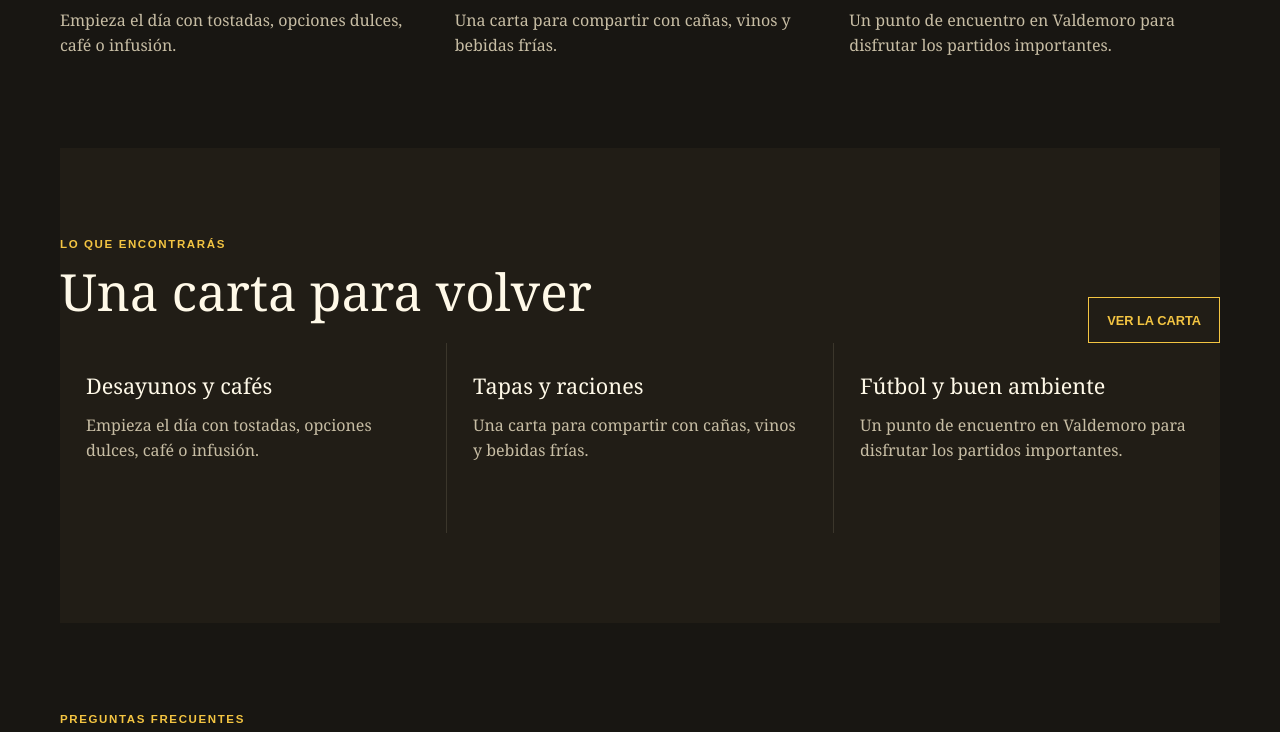
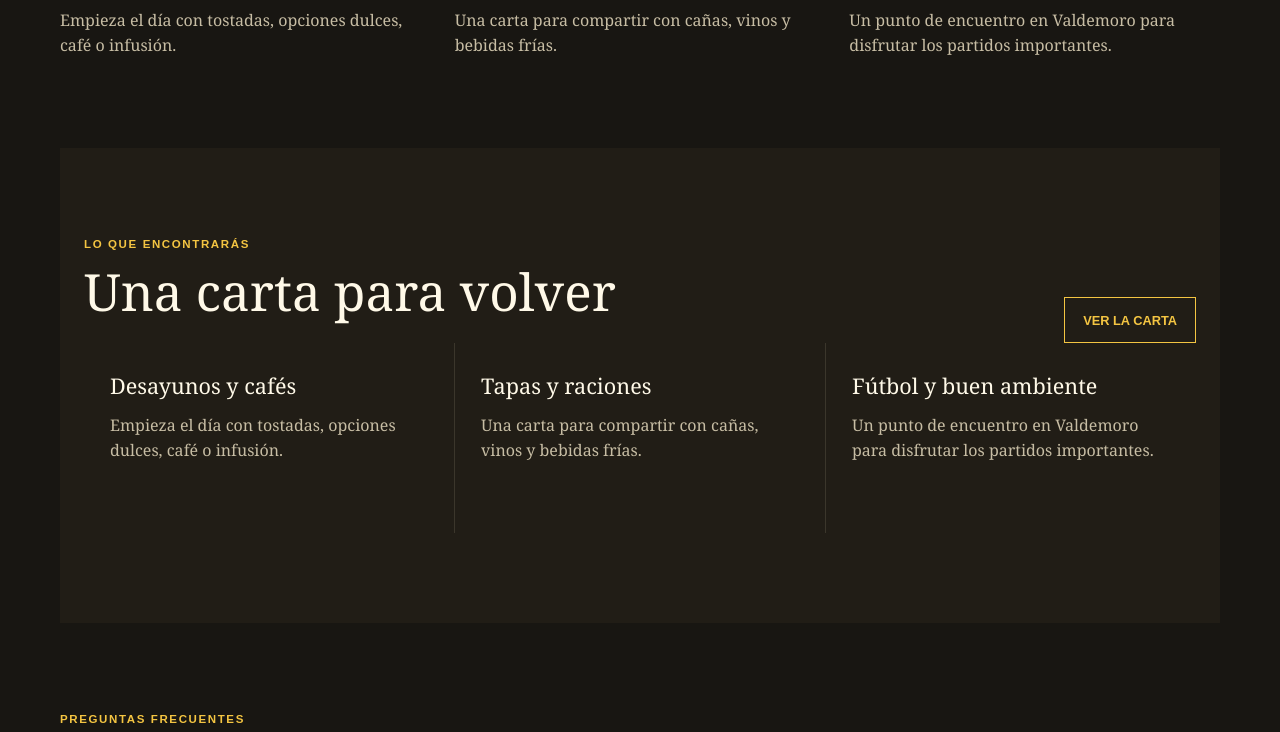
Before and after one commit to angelmaturana/bar-madris-valdemoro, a FastAPI app: page / in a window 1280 px wide. Shown: the part 1215-1947 px from the top of the page. Run offline with FastAPI, Linux system fonts and the light colour scheme.

Commit message:
CSS: padding horizontal en dark-band

```diff
--- a/app/static/css/site.css
+++ b/app/static/css/site.css
@@ -63,7 +63,7 @@ h3 { margin-bottom: 10px; color: var(--white); font-size: 1.35rem; font-weight:
 .benefits article { padding-top: 18px; border-top: 2px solid var(--accent); }
 .number { display: block; margin-bottom: 24px; color: var(--primary); font: 700 .76rem Arial, sans-serif; }
 .benefits p, .service-grid p, .menu-item p { margin-bottom: 0; color: var(--muted); }
-.dark-band { background: #211d16; }
+.dark-band { background: #211d16; padding-left: 24px; padding-right: 24px; }
 .dark-band .eyebrow, .dark-band .text-link { color: var(--primary); }
 .section-heading { display: flex; justify-content: space-between; align-items: end; gap: 20px; }
 .text-link { font: 700 .8rem Arial, sans-serif; text-decoration: underline; }
```
